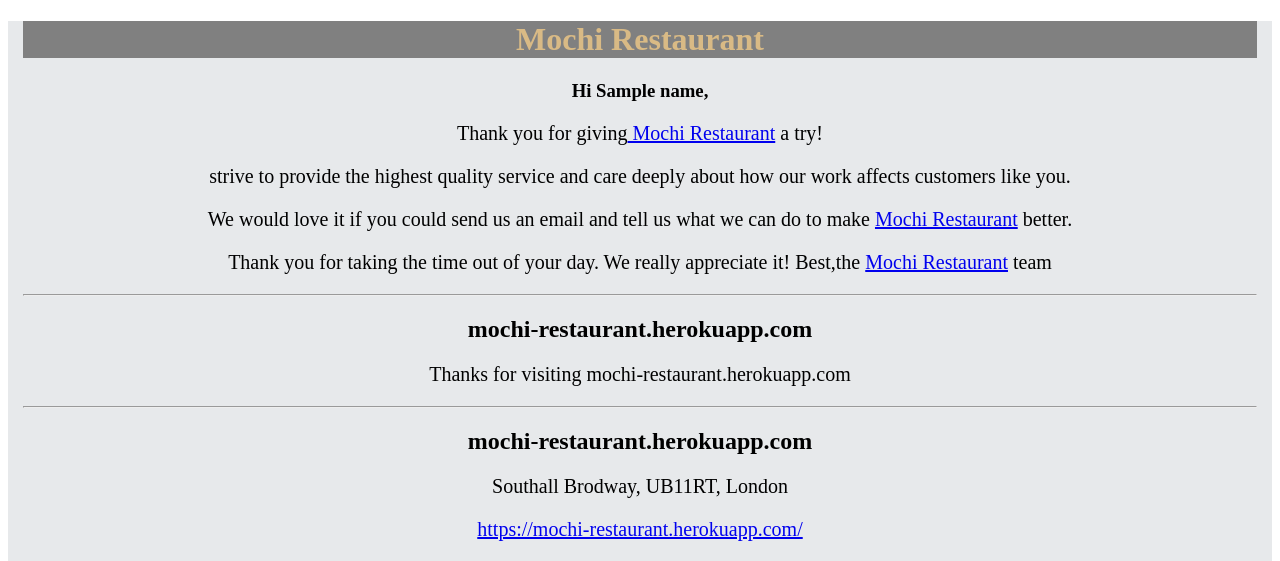
After one commit to preetbhullar90/restaurant-reservation, a Django app: template contact/templates/contact/contacts-mail.html in a window 1280 px wide. The commit adds this page. Shown: the top 561 px of the page. Run offline with Django 3.2, Linux system fonts and the light colour scheme; the template is opened without the code that fills it: most values are stand-ins (such as "Sample title", 1, 10 or a date in 2020); grey boxes are pictures that could not be loaded.

Commit message:
Added email template in contact

```diff
--- /dev/null
+++ b/contact/templates/contact/contacts-mail.html
@@ -0,0 +1,52 @@
+{% extends 'mail-templates/mail_reserve_booking.html' %} {% load static %}
+{%block content %}
+
+<h3>Hi {{name}},</h3>
+
+<p>
+    Thank you for giving<a href="https://mochi-restaurant.herokuapp.com/">
+        Mochi Restaurant</a>
+    a try!
+</p>
+
+<p>
+    strive to provide the highest quality service and care deeply about how our
+    work affects customers like you.
+</p>
+
+<p>
+    We would love it if you could send us an email and tell us what we can do to
+    make
+    <a href="https://mochi-restaurant.herokuapp.com/"> Mochi Restaurant</a>
+    better.
+</p>
+
+<p>
+    Thank you for taking the time out of your day. We really appreciate it!
+    Best,the
+    <a href="https://mochi-restaurant.herokuapp.com/"> Mochi Restaurant</a> team
+</p>
+
+<hr />
+<h2>mochi-restaurant.herokuapp.com</h2>
+<p>Thanks for visiting mochi-restaurant.herokuapp.com</p>
+<hr />
+<h2><strong>mochi-restaurant.herokuapp.com</strong></h2>
+<p>Southall Brodway, UB11RT, London</p>
+<p>
+    <a href="https://mochi-restaurant.herokuapp.com/">
+        https://mochi-restaurant.herokuapp.com/</a>
+</p>
+<img class="email-image" src="https://www.linguahouse.com/linguafiles/md5/d01dfa8621f83289155a3be0970fb0cb"
+    alt="email image" />
+<p>
+    This email was sent because you joined our retaurant email, online or at one
+    of our events . Your email address will not shared with anyone.
+</p>
+
+<p class="footer-note">
+    <strong>&copy; Mochi Restaurant.All Rights Reserved</strong>
+</p>
+<p class="footer-address">Southall Brodway, UB11RT, London</p>
+
+{% endblock content %}
--- a/home/urls.py
+++ b/home/urls.py
@@ -1,10 +1,10 @@
 from django.urls import path
 from . import views
-
 
 app_name = 'home'
 
 urlpatterns = [
     path('', views.home, name='home'),
 
+
 ]
--- /dev/null
+++ b/templates/mail-templates/mail_reserve_booking.html
@@ -0,0 +1,60 @@
+<!DOCTYPE html>
+{% load static %}
+<html lang="en">
+
+<head>
+    <meta charset="utf-8">
+    <meta content="width=device-width, initial-scale=1.0" name="viewport">
+    <meta name="description" content="Mochi Restaurant for who love food in Southall, England">
+    <meta name="keywords" content="Mochi Restaurant, england, southall">
+    <title>Mochi Restaurant Email</title>
+</head>
+<style>
+    .mail-container {
+        background-color: #E7E9EB;
+        color: black;
+        text-align: center;
+        padding-left: 15px;
+        padding-right: 15px;
+    }
+
+    .mail-container p {
+        font-size: 20px;
+    }
+
+    .mail-heading {
+        text-align: center;
+        color: #d9ba85;
+        background-color: #808080;
+        line-height: normal;
+    }
+
+    .email-image {
+        display: block;
+        align-items: center;
+        padding-top: 20px;
+        padding-bottom: 20px;
+    }
+
+    .footer-note {
+        text-align: center;
+
+    }
+
+    .footer-address {
+        text-align: center;
+        padding-bottom: 10px;
+
+    }
+</style>
+
+<body>
+    <div class="mail-container">
+        <h1 class="mail-heading">Mochi Restaurant</h1>
+        {% block content %}
+
+        {% endblock content %}
+    </div>
+</body>
+
+</html>
```
Also changed, not shown: contact/views.py (+20 -6 lines), contact/templates/contact/contact.html (line endings or trailing spaces).
